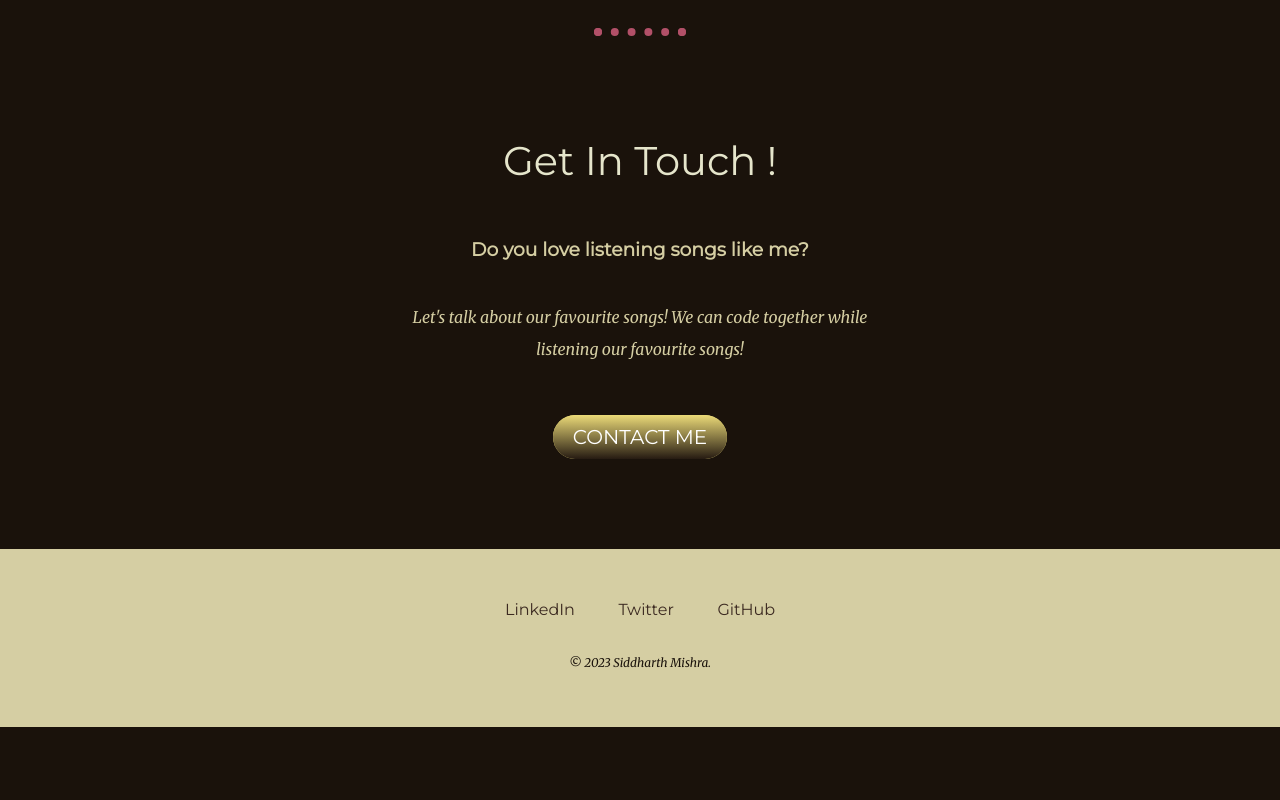
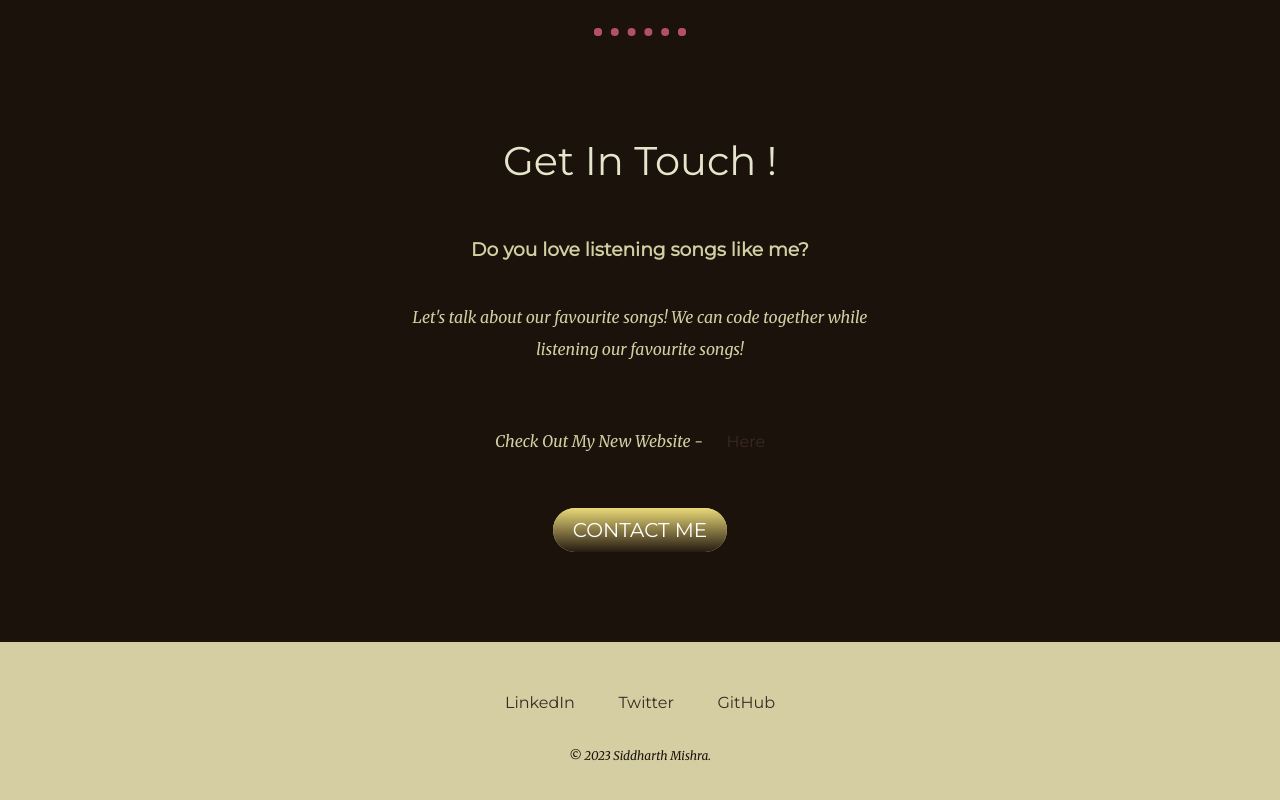
Before and after one commit to RustyGrackle/Personal_Website, a plain HTML site: page index.html in a window 1280 px wide. Shown: the part 3110-3910 px from the top of the page. Before the commit the page ends 3837 px from the top, so only its background shows below. Drawn offline with Linux system fonts and the light colour scheme.

Commit message:
Update index.html

```diff
--- a/index.html
+++ b/index.html
@@ -59,6 +59,7 @@
         <h2>Get In Touch !</h2>
         <h3>Do you love listening songs like me?</h3>
         <p class="contact-message">Let's talk about our favourite songs! We can code together while listening our favourite songs!</p>
+        <p class="contact-message">Check Out My New Website - <a class="link" href="https://xanderex.pythonanywhere.com/">Here</a></p>
         <a class="btn" href="mailto:thesiddmishra@gmail.com">CONTACT ME</a>
       </div>
     </div>
```
